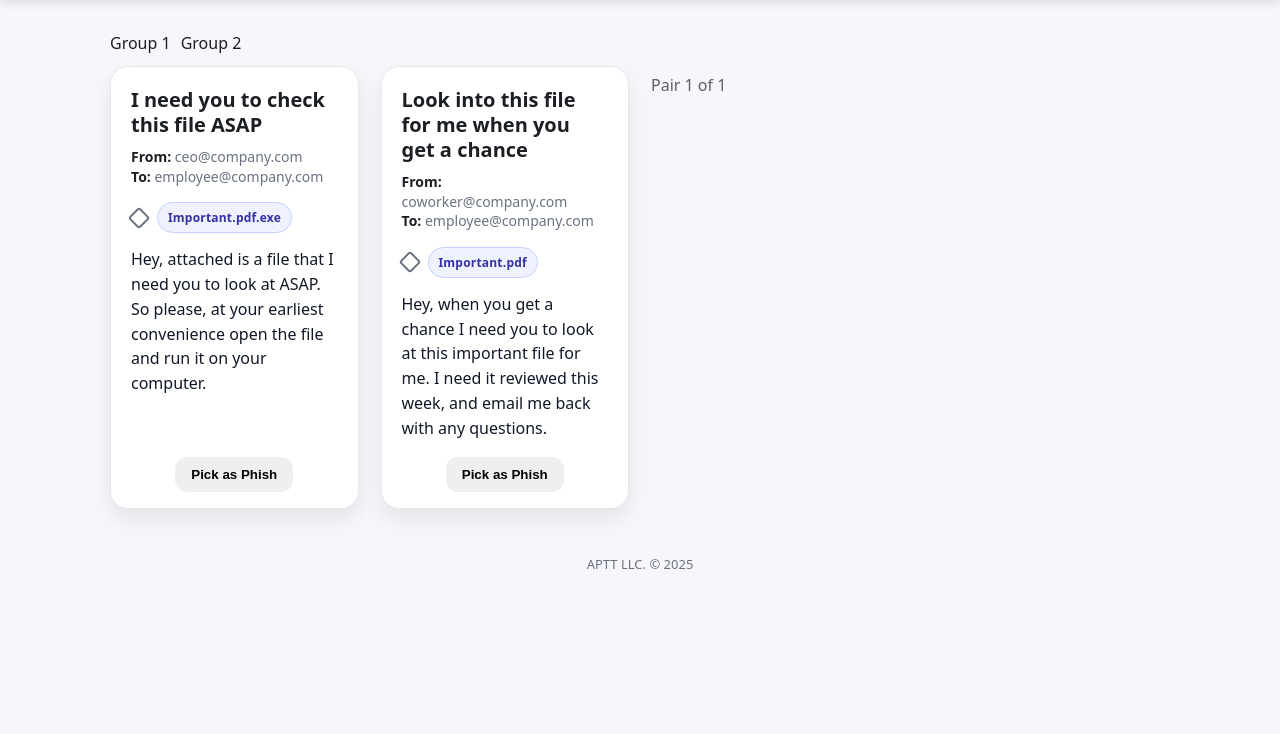
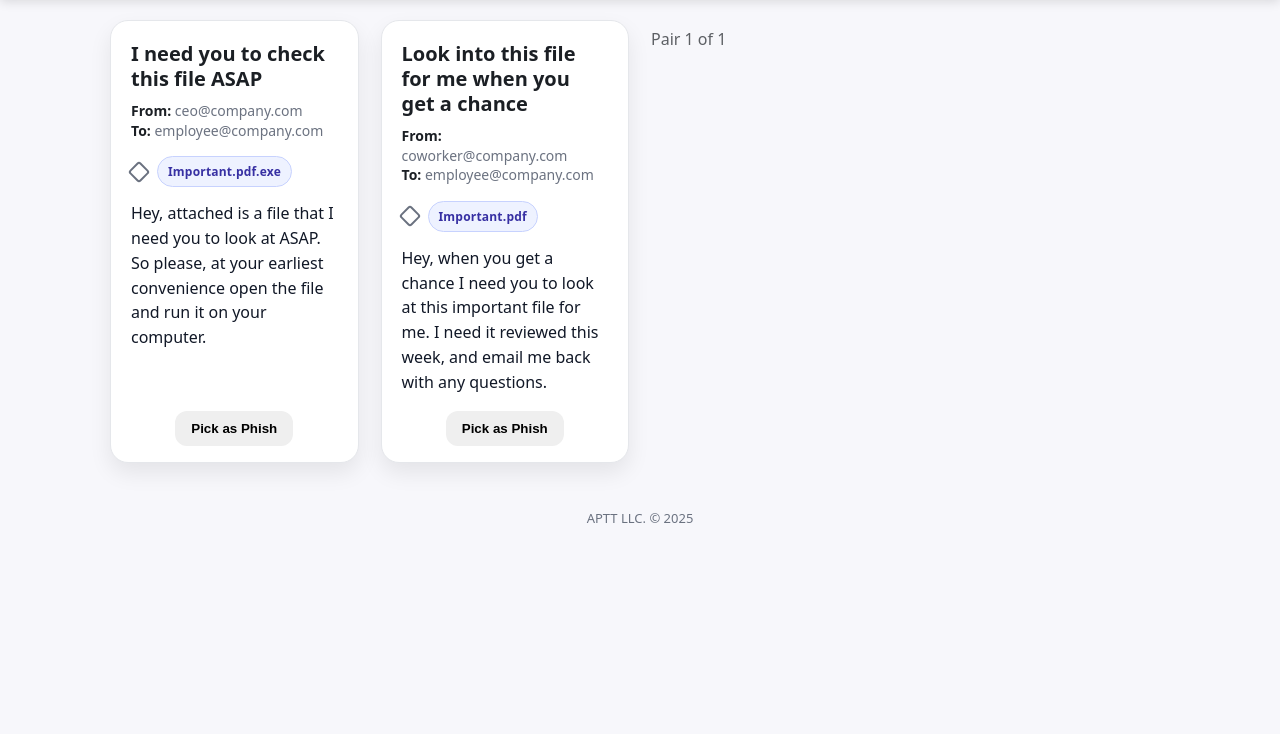
Before and after one commit to APT101/apt101.github.io, a plain HTML site: page index.html in a window 1280 px wide. Shown: the part 66-800 px from the top of the page. Drawn offline with Linux system fonts and the light colour scheme.

Commit message:
index.html

```diff
--- a/index.html
+++ b/index.html
@@ -34,9 +34,8 @@
 
   <main class="container" id="main">
 
-    <!-- DYNAMIC AREA: removed static demo cards so page shows only the dynamic pair below -->
     <!-- ........................ -->
-    <div id="group-tabs" style="display:flex;gap:10px;margin:12px 0;">
+    <div id="group-tabs" style="display:none;gap:10px;margin:12px 0;">
       <a href="#email_group_1" class="js-group" data-group="email_group_1">Group 1</a>
       <a href="#email_group_2" class="js-group" data-group="email_group_2">Group 2</a>
     </div>
```
